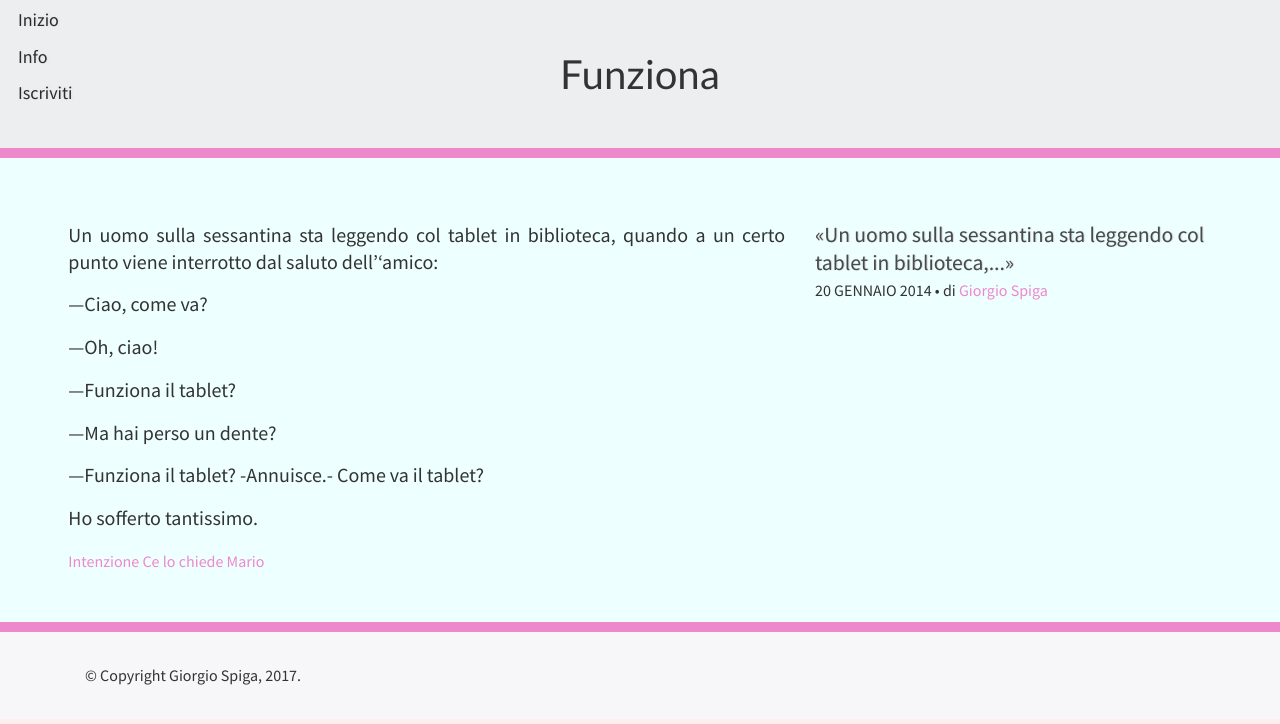
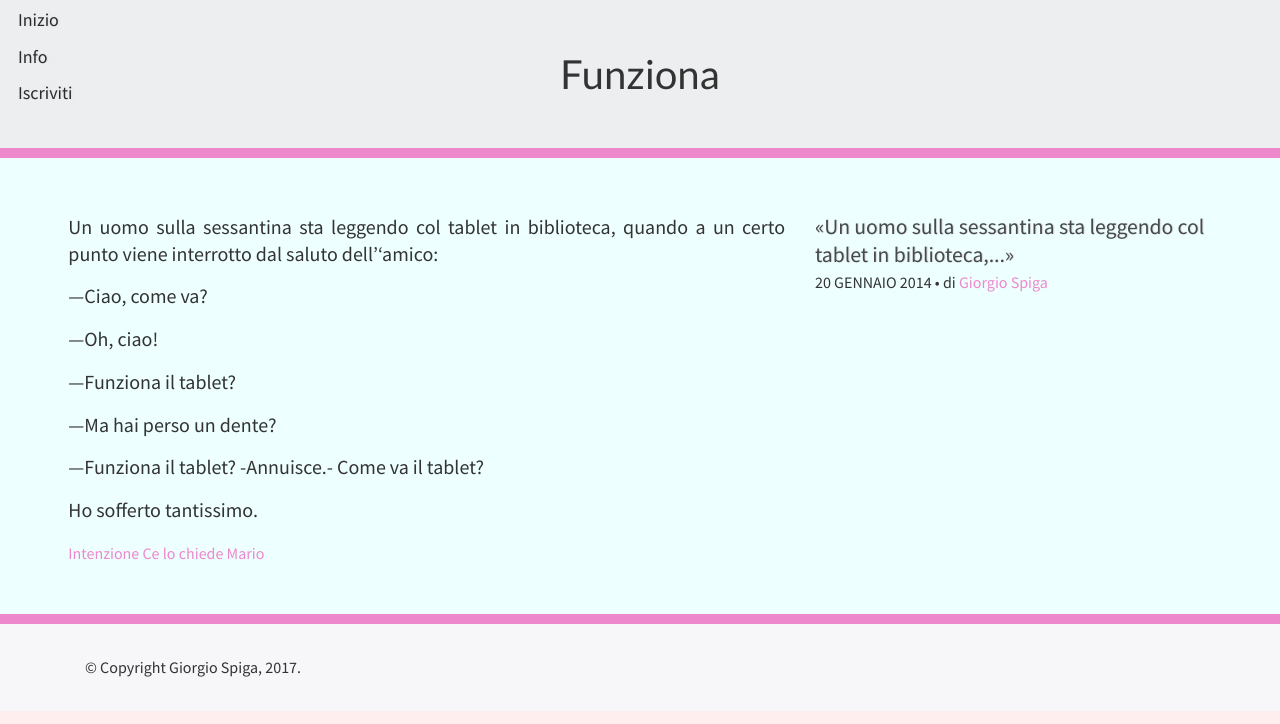
Before and after one commit to giorgiospiga/blogbrt, a Jekyll site: the page built from _posts/2014-01-20-funziona.md, in a window 1280 px wide. Shown: the top 724 px of the page. Built offline with Jekyll 4.4.1, drawn with Linux system fonts in a browser that asks for light colours; nearby versions of some CDN libraries; some web fonts are replaced.

Commit message:
padt3 post content

```diff
--- a/_layouts/post.html
+++ b/_layouts/post.html
@@ -2,7 +2,7 @@
 layout: default
 ---
 <section class="bg-eff pb-5">
-  <article class="pt-4 {% if post.categories %}{{ post.categories }}{% else %}{% endif %}">
+  <article class="pt-3 {% if post.categories %}{{ post.categories }}{% else %}{% endif %}">
     <div class="container">
       <div class="row justify-content-xs-center justify-content-sm-center">
 
```
